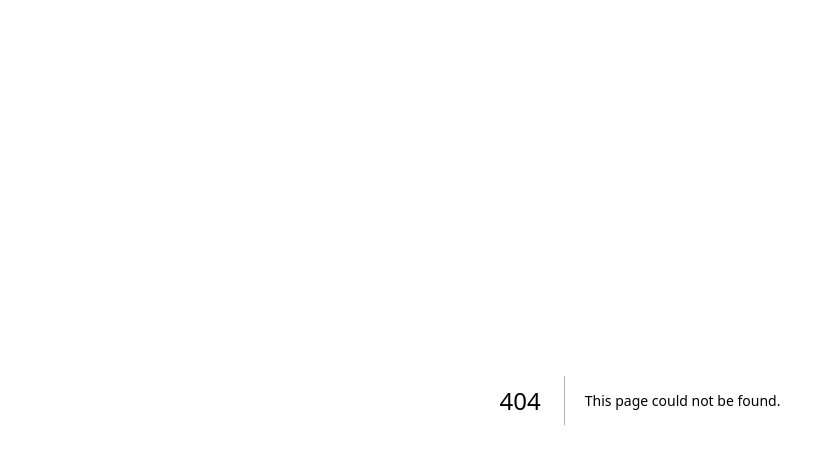
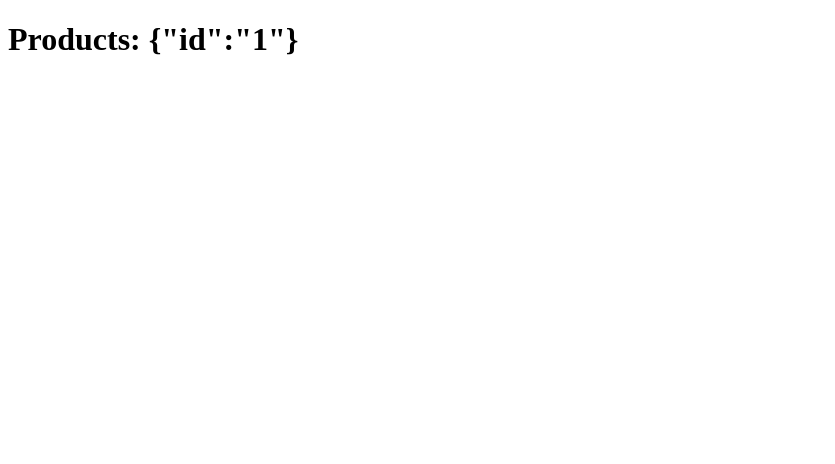
Before and after one commit to thiagohrcosta/IgniteShop, a Next.js app: page /product/1 in a window 1280 px wide. Before the commit this address had no page. Shown: the top 464 px of the page, without its empty margins (0-835 px from the left). Built offline with nearby package versions, Linux system fonts and the light colour scheme.

Commit message:
Adding font config and _document

```diff
--- a/src/pages/_document.tsx
+++ b/src/pages/_document.tsx
@@ -3,7 +3,11 @@
 export default function Document() {
   return (
     <Html lang="en">
-      <Head />
+      <Head>
+        <link rel="preconnect" href="https://fonts.googleapis.com" />
+        <link rel="preconnect" href="https://fonts.gstatic.com" crossOrigin="anonymous" />
+        <link href="https://fonts.googleapis.com/css2?family=Roboto:ital,wght@0,100;0,300;0,400;0,500;0,700;0,900;1,100;1,300;1,400;1,500;1,700;1,900&display=swap" rel="stylesheet" />
+      </Head>
       <body>
         <Main />
         <NextScript />
--- /dev/null
+++ b/src/pages/product/[id].tsx
@@ -0,0 +1,9 @@
+import { useRouter } from "next/router"
+
+export default function Product() {
+  const { query } = useRouter()
+
+  return (
+    <h1>Products: {JSON.stringify(query)}</h1>
+  )
+}
--- /dev/null
+++ b/src/pages/success.tsx
@@ -0,0 +1,5 @@
+export default function Success() {
+  return (
+    <h1>Success</h1>
+  )
+}
```
